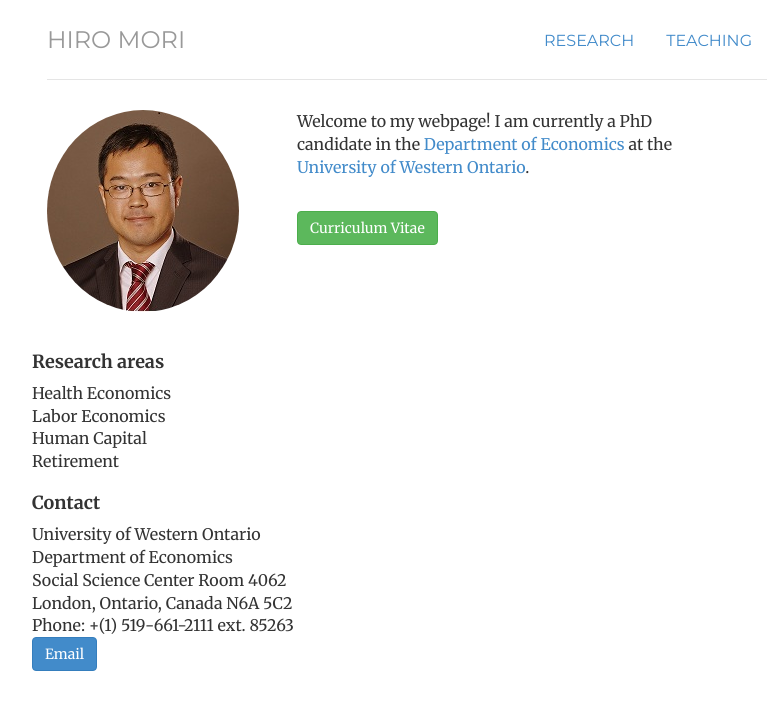
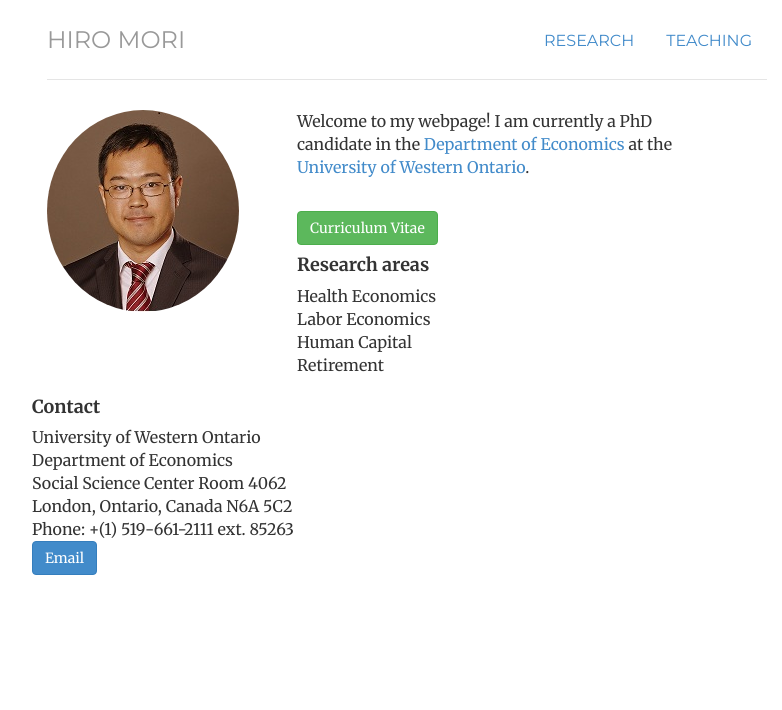
Before and after one commit to morihiroaki/morihiroaki.github.io, a Jekyll site: the page built from index.html, in a window 1280 px wide. Shown: the top 710 px of the page, without its empty margins (233-1015 px from the left). Built offline with Jekyll 4.4.1, drawn with Linux system fonts in a browser that asks for light colours.

Commit message:
Update index.html

```diff
--- a/index.html
+++ b/index.html
@@ -19,7 +19,7 @@
               <!--a class="btn btn-danger" href="/teaching.html">Teaching</a-->
               </div>
     <div class='row'>
-              <div class='col-md-8'>
+              <div class='col-md-7'>
                 <h4>Research areas</h4>
                 <div class='fields'>
                   <ul class="list-unstyled">
```
